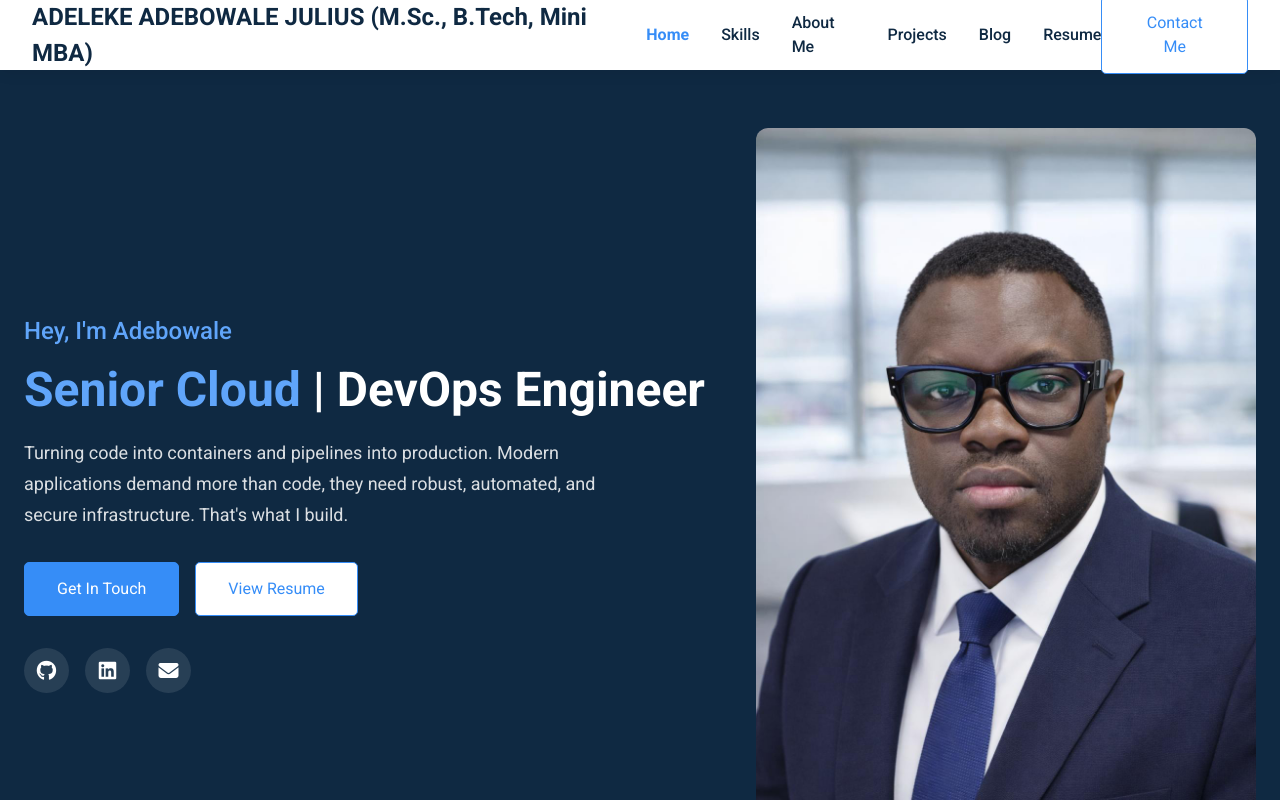
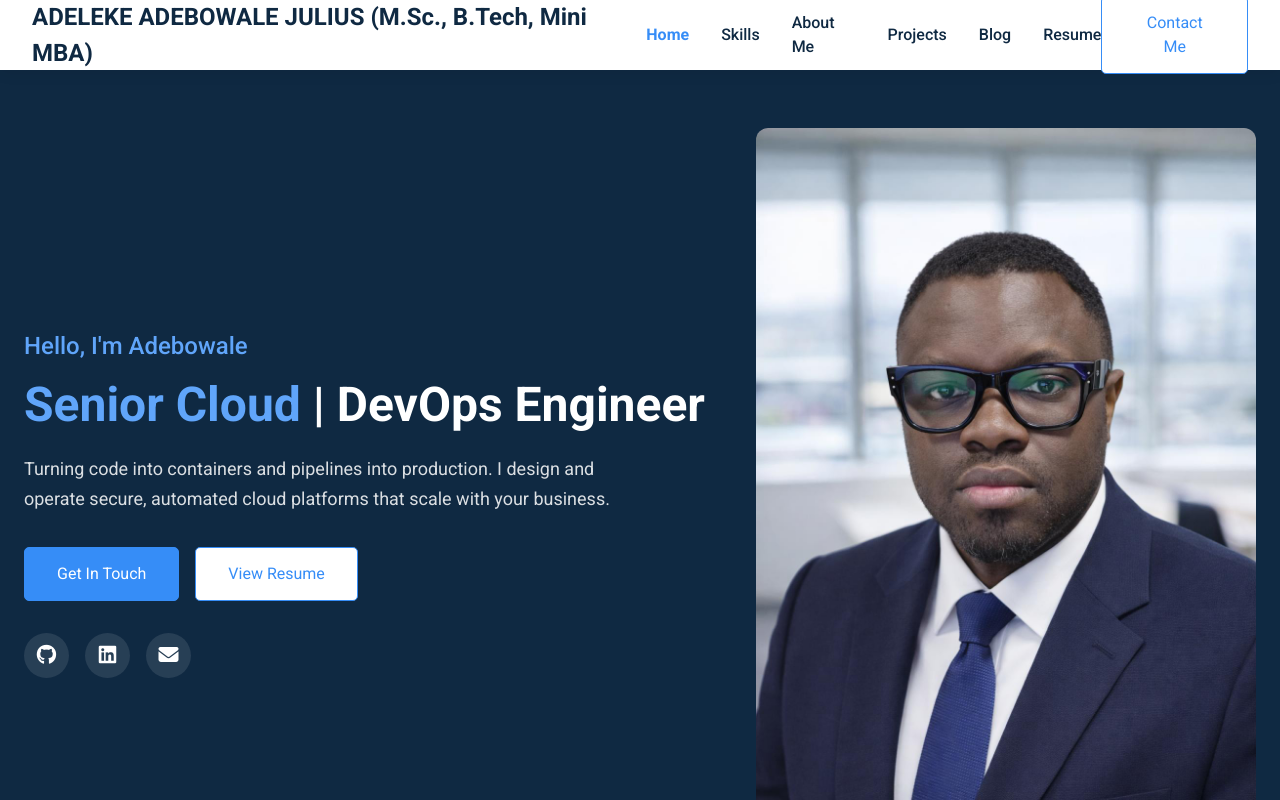
Before and after one commit to bowale01/Adebowale-myportfoliopage-app, a React (Create React App) app: page / in a window 1280 px wide. Shown: the top 800 px of the page. Built offline with nearby package versions, Linux system fonts and the light colour scheme.

Commit message:
Update hero section text

```diff
--- a/src/Pages/Home/HeroSection.jsx
+++ b/src/Pages/Home/HeroSection.jsx
@@ -7,13 +7,14 @@ export default function HeroSection() {
     <header className="hero-section">
       <div className="hero-container">
         <div className="hero-content">
-          <h2 className="hero-subtitle">Hey, I'm Adebowale</h2>
+          <h2 className="hero-subtitle">Hello, I'm Adebowale</h2>
           <h1 className="hero-title">
             <span className="hero-title-primary">Senior Cloud</span> |
             <span className="hero-title-secondary"> DevOps Engineer</span>
           </h1>
           <p className="hero-description">
-            Turning code into containers and pipelines into production. Modern applications demand more than code, they need robust, automated, and secure infrastructure. That's what I build.
+            Turning code into containers and pipelines into production.
+            I design and operate secure, automated cloud platforms that scale with your business.
           </p>
           <div className="hero-buttons">
             <Link
```
